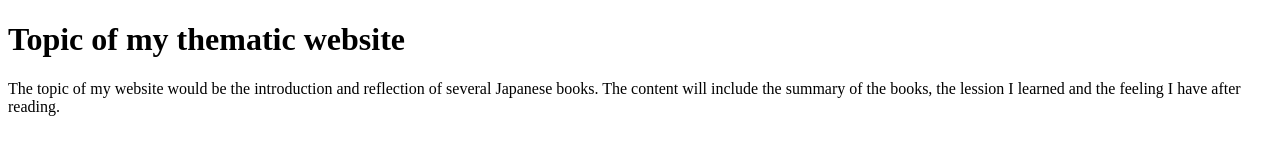
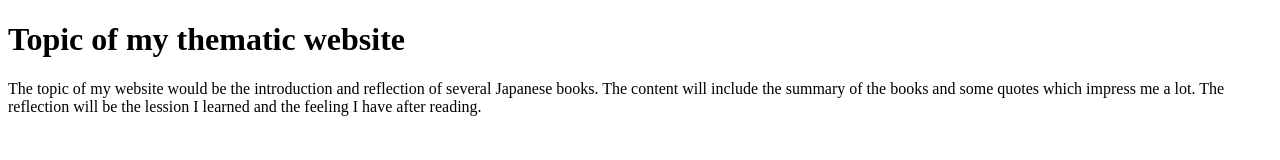
Before and after one commit to Jannicelu/Jannicelu.github.io, a plain HTML site: page thematic/index.html in a window 1280 px wide. Drawn offline with Linux system fonts and the light colour scheme.

Commit message:
topic of website-2

```diff
--- a/thematic/index.html
+++ b/thematic/index.html
@@ -8,7 +8,7 @@
 		<h1>Topic of my thematic website</h1>
 		<article>
 			<section>
-				The topic of my website would be the introduction and reflection of several Japanese books. The content will include the summary of the books, the lession I learned and the feeling I have after reading.
+				The topic of my website would be the introduction and reflection of several Japanese books. The content will include the summary of the books and some quotes which impress me a lot. The reflection will be the lession I learned and the feeling I have after reading.
 			</section>
 		</article>
 	</body>
```
